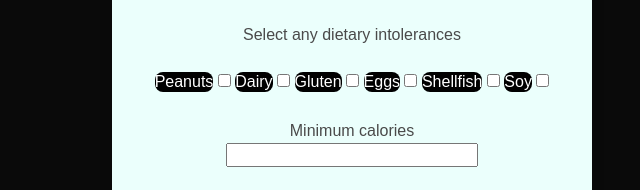
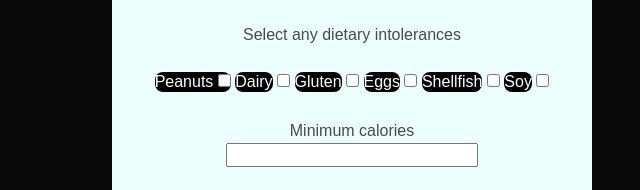
Before and after one commit to JacobRyanWillis/Project_1, a plain HTML site: page nutrition.html in a window 1280 px wide. Shown: the part 949-1139 px from the top of the page, 0-640 px from the left. Drawn offline with nearby package versions, Linux system fonts and the light colour scheme.

Commit message:
'updated nutrition form buttons'

```diff
--- a/nutrition.html
+++ b/nutrition.html
@@ -120,8 +120,9 @@
               <!-- I added some code to change the intolerance section from a dropdown menu to a checkbox setup -->
               <label for="intolerance">Select any dietary intolerances</label>
 
-              <label class="checkbox" for="checkbox-1">Peanuts</label>
+              <label class="checkbox" for="checkbox-1">Peanuts
               <input type="checkbox" name="peanuts" id="checkbox-1" class="c2" />
+              </label>
 
               <label class="checkbox" for="checkbox-2">Dairy</label>
               <input type="checkbox" name="dairy" id="checkbox-2" class="c2" />
```
